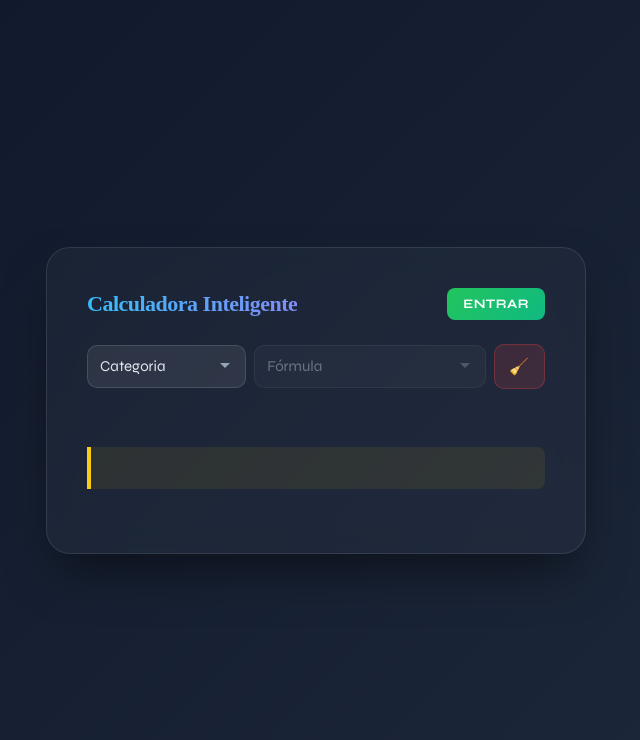
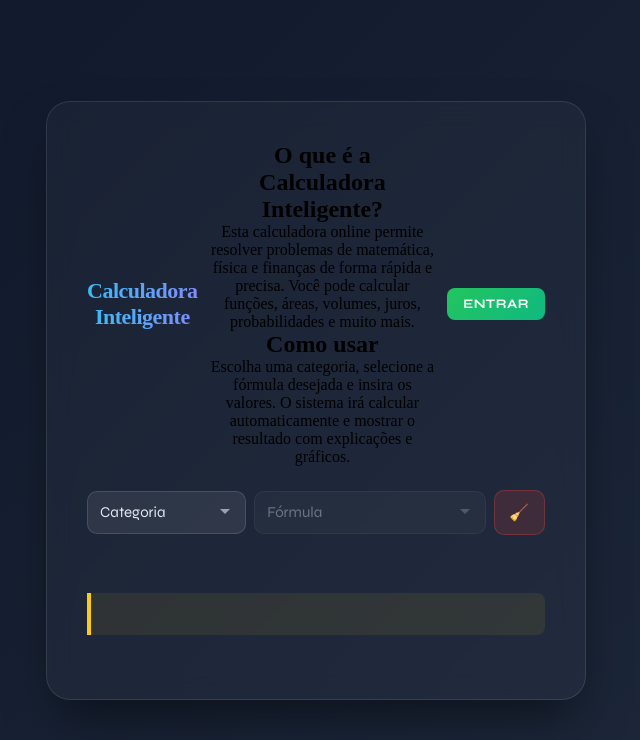
Before and after one commit to Andressis/Calculadora, a Flask app: page / in a window 1280 px wide. Shown: the top 740 px of the page, without its empty margins (324-964 px from the left). Run offline with Flask 3, Linux system fonts and the light colour scheme.

Commit message:
Update index.html

```diff
--- a/templates/index.html
+++ b/templates/index.html
@@ -53,6 +53,19 @@
 
     <div class="header">
         <h1>Calculadora Inteligente</h1>
+        <div class="conteudo">
+    <h2>O que é a Calculadora Inteligente?</h2>
+    <p>
+        Esta calculadora online permite resolver problemas de matemática, física e finanças de forma rápida e precisa.
+        Você pode calcular funções, áreas, volumes, juros, probabilidades e muito mais.
+    </p>
+
+    <h2>Como usar</h2>
+    <p>
+        Escolha uma categoria, selecione a fórmula desejada e insira os valores. O sistema irá calcular automaticamente
+        e mostrar o resultado com explicações e gráficos.
+    </p>
+</div>
         <div id="auth-area">
             <button class="btn-auth" onclick="abrirModal()">ENTRAR</button>
         </div>
```
